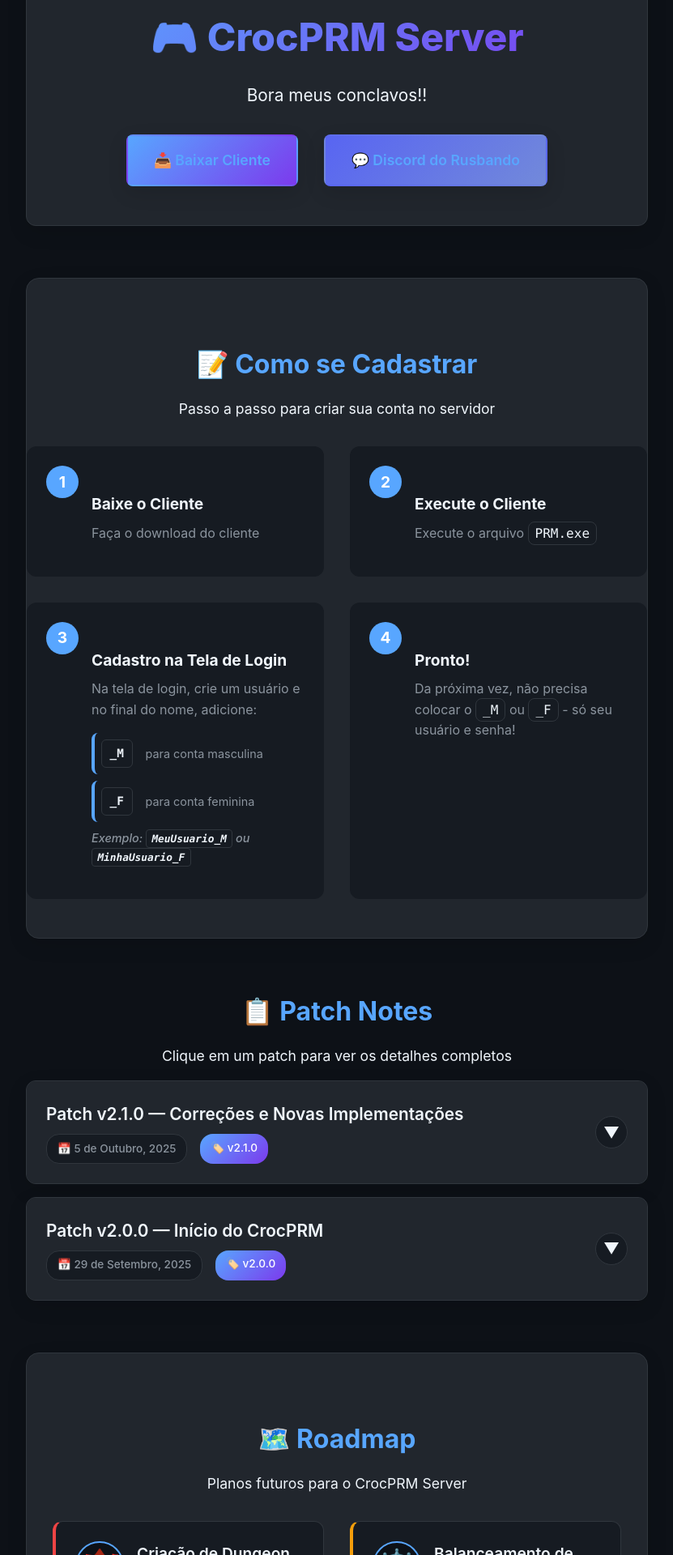
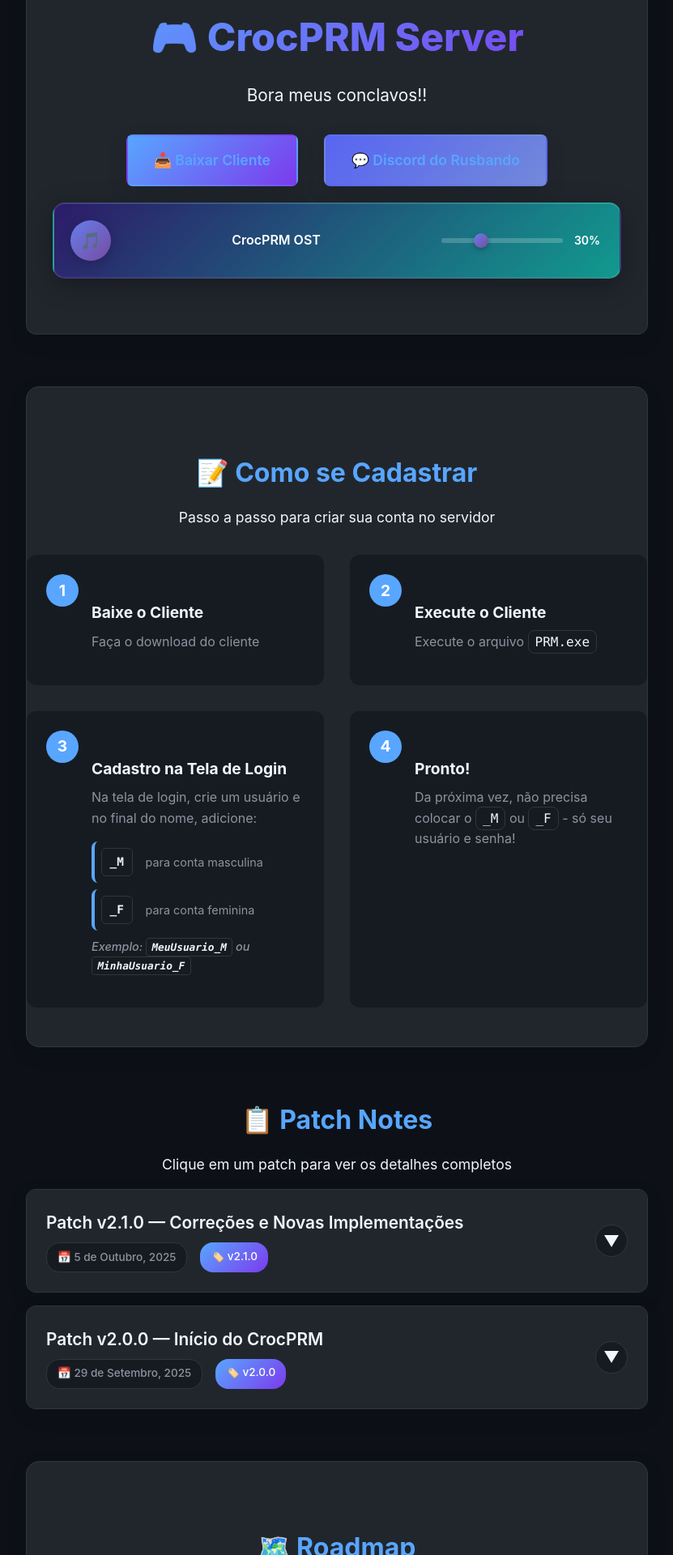
Before and after one commit to Concs93/CrocPRMsite, a Jekyll site: the page built from index.md, in a window 1280 px wide. Shown: the part 305-2225 px from the top of the page at 81% size, without its empty margins (224-1055 px from the left). Built offline with Jekyll 4.4.1, drawn with Linux system fonts in a browser that asks for light colours.

```diff
--- a/_layouts/default.html
+++ b/_layouts/default.html
@@ -1058,6 +1058,106 @@
                 padding: 1.5rem;
             }
         }
+
+        /* Music Player Styles */
+        .music-player {
+            background: linear-gradient(135deg, #2d1b69 0%, #11998e 100%);
+            border-radius: 15px;
+            padding: 20px;
+            margin: 20px 0;
+            box-shadow: 0 8px 32px rgba(0, 0, 0, 0.3);
+            border: 2px solid rgba(255, 255, 255, 0.1);
+        }
+
+        .music-controls {
+            display: flex;
+            align-items: center;
+            gap: 15px;
+            flex-wrap: wrap;
+        }
+
+        .music-btn {
+            background: linear-gradient(135deg, #667eea 0%, #764ba2 100%);
+            border: none;
+            border-radius: 50%;
+            width: 50px;
+            height: 50px;
+            font-size: 20px;
+            cursor: pointer;
+            transition: all 0.3s ease;
+            box-shadow: 0 4px 15px rgba(0, 0, 0, 0.2);
+        }
+
+        .music-btn:hover {
+            transform: scale(1.1);
+            box-shadow: 0 6px 20px rgba(0, 0, 0, 0.3);
+        }
+
+        .music-info {
+            flex: 1;
+            min-width: 150px;
+        }
+
+        .music-info span {
+            color: #ffffff;
+            font-weight: 600;
+            font-size: 16px;
+        }
+
+        .volume-control {
+            display: flex;
+            align-items: center;
+            gap: 10px;
+            min-width: 200px;
+        }
+
+        .volume-control input[type="range"] {
+            flex: 1;
+            height: 6px;
+            border-radius: 3px;
+            background: rgba(255, 255, 255, 0.2);
+            outline: none;
+            -webkit-appearance: none;
+        }
+
+        .volume-control input[type="range"]::-webkit-slider-thumb {
+            -webkit-appearance: none;
+            width: 18px;
+            height: 18px;
+            border-radius: 50%;
+            background: linear-gradient(135deg, #667eea 0%, #764ba2 100%);
+            cursor: pointer;
+            box-shadow: 0 2px 6px rgba(0, 0, 0, 0.3);
+        }
+
+        .volume-control input[type="range"]::-moz-range-thumb {
+            width: 18px;
+            height: 18px;
+            border-radius: 50%;
+            background: linear-gradient(135deg, #667eea 0%, #764ba2 100%);
+            cursor: pointer;
+            border: none;
+            box-shadow: 0 2px 6px rgba(0, 0, 0, 0.3);
+        }
+
+        #volumeDisplay {
+            color: #ffffff;
+            font-weight: 600;
+            font-size: 14px;
+            min-width: 40px;
+            text-align: center;
+        }
+
+        @media (max-width: 768px) {
+            .music-controls {
+                flex-direction: column;
+                align-items: stretch;
+            }
+
+            .volume-control {
+                min-width: auto;
+            }
+        }
     </style>
 </head>
 <body>
--- a/_layouts/home.html
+++ b/_layouts/home.html
@@ -14,6 +14,24 @@ layout: default
         <a href="https://discord.gg/QnbWkGjs" class="main-link discord">
             💬 Discord do Rusbando
         </a>
+    </div>
+
+    <!-- Music Player -->
+    <div class="music-player">
+        <audio id="backgroundMusic" loop autoplay>
+            <source src="/CrocPRMsite/assets/music/ost.mp3" type="audio/mpeg">
+            Seu navegador não suporta o elemento de áudio.
+        </audio>
+        <div class="music-controls">
+            <button id="playPauseBtn" class="music-btn">🎵</button>
+            <div class="music-info">
+                <span id="musicTitle">CrocPRM OST</span>
+            </div>
+            <div class="volume-control">
+                <input type="range" id="volumeSlider" min="0" max="100" value="30">
+                <span id="volumeDisplay">30%</span>
+            </div>
+        </div>
     </div>
 </div>
 
```
Also changed, not shown: other parts of _layouts/home.html (+52 -0 lines).
